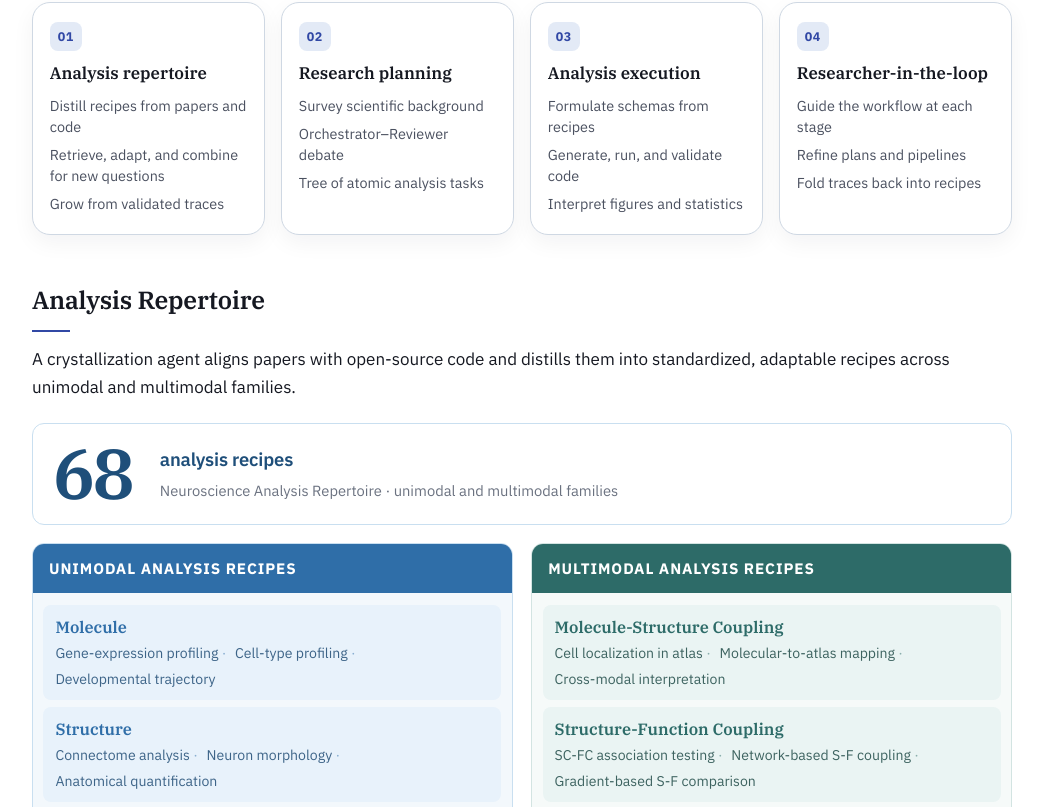
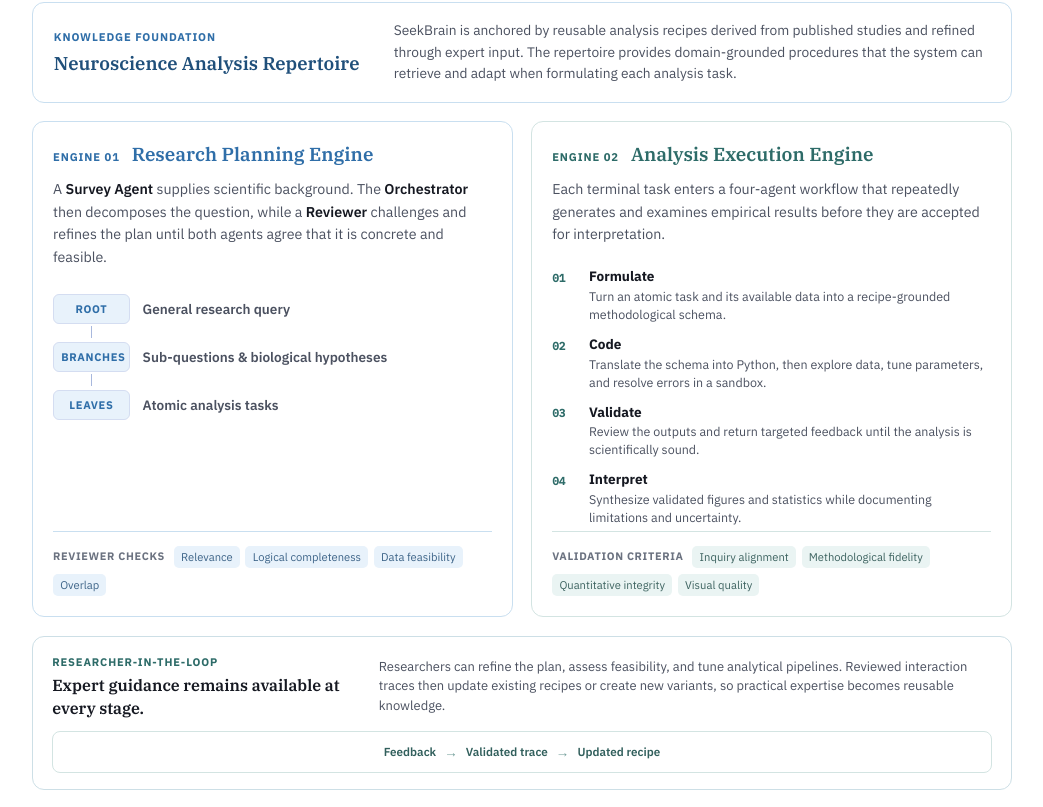
Before and after one commit to AI4NeuroLab/SeekBrain-page, a React (Vite) app: page / in a window 1280 px wide. Shown: the part 1353-2160 px from the top of the page, without its empty margins (118-1161 px from the left). Built offline with nearby package versions, Linux system fonts and the light colour scheme.

Commit message:
Add results section and update execution engine description

```diff
--- a/src/App.tsx
+++ b/src/App.tsx
@@ -5,38 +5,26 @@ const asset = (path: string) => {
   return `${base}${path}`;
 };
 
-const framework = [
+const executionPhases = [
   {
-    title: "Analysis repertoire",
-    points: [
-      "Distill recipes from papers and code",
-      "Retrieve, adapt, and combine for new questions",
-      "Grow from validated traces",
-    ],
+    number: "01",
+    title: "Formulate",
+    body: "Turn an atomic task and its available data into a recipe-grounded methodological schema.",
   },
   {
-    title: "Research planning",
-    points: [
-      "Survey scientific background",
-      "Orchestrator–Reviewer debate",
-      "Tree of atomic analysis tasks",
-    ],
+    number: "02",
+    title: "Code",
+    body: "Translate the schema into Python, then explore data, tune parameters, and resolve errors in a sandbox.",
   },
   {
-    title: "Analysis execution",
-    points: [
-      "Formulate schemas from recipes",
-      "Generate, run, and validate code",
-      "Interpret figures and statistics",
-    ],
+    number: "03",
+    title: "Validate",
+    body: "Review the outputs and return targeted feedback until the analysis is scientifically sound.",
   },
   {
-    title: "Researcher-in-the-loop",
-    points: [
-      "Guide the workflow at each stage",
-      "Refine plans and pipelines",
-      "Fold traces back into recipes",
-    ],
+    number: "04",
+    title: "Interpret",
+    body: "Synthesize validated figures and statistics while documenting limitations and uncertainty.",
   },
 ] as const;
 
@@ -202,25 +190,111 @@ export default function App() {
             </p>
         </section>
 
-        <section>
+        <section className="framework-section">
           <h2>Framework</h2>
           <p>
-            SeekBrain anchors analysis in a Neuroscience Analysis Repertoire, runs planning and
-            execution engines to produce evidence, and keeps researchers in the loop so validated
-            traces refine reusable recipes.
+            SeekBrain combines a Neuroscience Analysis Repertoire with research planning and
+            analysis execution engines, while keeping researchers in the loop throughout the
+            workflow.
           </p>
-          <div className="module-grid">
-            {framework.map((item, index) => (
-              <article className="module-card" key={item.title}>
-                <span className="module-index">{String(index + 1).padStart(2, "0")}</span>
-                <h3>{item.title}</h3>
-                <ul>
-                  {item.points.map((point) => (
-                    <li key={point}>{point}</li>
+
+          <div className="framework-map">
+            <article className="knowledge-layer">
+              <header className="knowledge-heading">
+                <span className="engine-number">Knowledge foundation</span>
+                <h3>Neuroscience Analysis Repertoire</h3>
+              </header>
+              <p>
+                SeekBrain is anchored by reusable analysis recipes derived from published studies
+                and refined through expert input. The repertoire provides domain-grounded
+                procedures that the system can retrieve and adapt when formulating each analysis
+                task.
+              </p>
+            </article>
+
+            <div className="engine-grid">
+              <article className="engine-card planning-engine">
+                <header>
+                  <span className="engine-number">Engine 01</span>
+                  <h3>Research Planning Engine</h3>
+                </header>
+                <p>
+                  A <strong>Survey Agent</strong> supplies scientific background. The
+                  <strong> Orchestrator</strong> then decomposes the question, while a
+                  <strong> Reviewer</strong> challenges and refines the plan until both agents
+                  agree that it is concrete and feasible.
+                </p>
+                <ol className="plan-tree">
+                  <li>
+                    <span>Root</span>
+                    <strong>General research query</strong>
+                  </li>
+                  <li>
+                    <span>Branches</span>
+                    <strong>Sub-questions &amp; biological hypotheses</strong>
+                  </li>
+                  <li>
+                    <span>Leaves</span>
+                    <strong>Atomic analysis tasks</strong>
+                  </li>
+                </ol>
+                <div className="engine-checks">
+                  <strong>Reviewer checks</strong>
+                  <span>Relevance</span>
+                  <span>Logical completeness</span>
+                  <span>Data feasibility</span>
+                  <span>Overlap</span>
+                </div>
+              </article>
+
+              <article className="engine-card execution-engine">
+                <header>
+                  <span className="engine-number">Engine 02</span>
+                  <h3>Analysis Execution Engine</h3>
+                </header>
+                <p>
+                  Each terminal task enters a four-agent workflow that repeatedly generates and
+                  examines empirical results before they are accepted for interpretation.
+                </p>
+                <ol className="execution-phases">
+                  {executionPhases.map((phase) => (
+                    <li key={phase.title}>
+                      <span>{phase.number}</span>
+                      <div>
+                        <strong>{phase.title}</strong>
+                        <p>{phase.body}</p>
+                      </div>
+                    </li>
                   ))}
-                </ul>
+                </ol>
+                <div className="engine-checks">
+                  <strong>Validation criteria</strong>
+                  <span>Inquiry alignment</span>
+                  <span>Methodological fidelity</span>
+                  <span>Quantitative integrity</span>
+                  <span>Visual quality</span>
+                </div>
               </article>
-            ))}
+            </div>
+
+            <aside className="researcher-loop">
+              <div>
+                <span>Researcher-in-the-loop</span>
+                <strong>Expert guidance remains available at every stage.</strong>
+              </div>
+              <p>
+                Researchers can refine the plan, assess feasibility, and tune analytical pipelines.
+                Reviewed interaction traces then update existing recipes or create new variants, so
+                practical expertise becomes reusable knowledge.
+              </p>
+              <div className="learning-cycle" aria-label="Continuous learning cycle">
+                <span>Feedback</span>
+                <i aria-hidden="true">→</i>
+                <span>Validated trace</span>
+                <i aria-hidden="true">→</i>
+                <span>Updated recipe</span>
+              </div>
+            </aside>
           </div>
         </section>
 
@@ -236,7 +310,7 @@ export default function App() {
               <strong>68</strong>
               <div>
                 <span>analysis recipes</span>
-                <p>Neuroscience Analysis Repertoire · unimodal and multimodal families</p>
+                <p>From data preprocessing to visualization</p>
               </div>
             </div>
 
@@ -290,10 +364,6 @@ export default function App() {
 
             <div className="arena-block">
               <h3>Example analysis outputs</h3>
-              <p className="arena-note">
-                Representative BrainArena case results across spatial mapping, manifold analysis,
-                network structure, and decoding.
-              </p>
               <figure className="figure-block arena-figure arena-cases">
                 <div className="figure-link arena-cases-scroll">
                   <img
@@ -352,8 +422,9 @@ export default function App() {
         <section>
           <h2>Case Studies</h2>
           <p>
-            SeekBrain can follow a researcher’s progressive logic chain or lead a supervised
-            hypothesis–analysis loop on an existing dataset.
+            SeekBrain analyzes a tri-modal zebrafish dataset through a sequence of researcher-led
+            questions and reanalyzes a mouse decision-making dataset through agent-led hypothesis
+            testing.
           </p>
           <div className="case-tabs" role="tablist" aria-label="Case studies">
             {cases.map((item) => (
--- a/src/styles.css
+++ b/src/styles.css
@@ -145,7 +145,7 @@ section > .score-board,
 section > .case-tabs,
 section > .case-panel,
 section > .bibtex,
-section > .module-grid,
+section > .framework-map,
 section > .repertoire,
 section > .arena,
 section > .scores {
@@ -225,64 +225,317 @@ section > p:last-child {
   text-align: left;
 }
 
-.module-grid {
-  display: grid;
-  gap: 1rem;
-  grid-template-columns: repeat(4, minmax(0, 1fr));
+.framework-map {
+  --framework-blue: #2f6ea8;
+  --framework-blue-soft: #e8f2fb;
+  --framework-blue-line: #c9dff0;
+  --framework-teal: #2d6b68;
+  --framework-teal-soft: #eaf4f3;
+  --framework-teal-line: #d3e4e2;
   margin-top: 1.35rem;
 }
 
-.module-card {
+.engine-grid {
+  display: grid;
+  gap: 1.15rem;
+  grid-template-columns: repeat(2, minmax(0, 1fr));
+}
+
+.engine-card {
   background: var(--card);
   border: 1px solid var(--line);
-  border-radius: 18px;
-  box-shadow: 0 8px 22px rgb(21 24 33 / 0.05);
-  min-height: 100%;
-  padding: 1.15rem 1.05rem 1.2rem;
-  position: relative;
-  transition: transform 220ms var(--ease), box-shadow 220ms ease, border-color 220ms ease;
+  border-radius: 12px;
+  display: flex;
+  flex-direction: column;
+  min-width: 0;
+  padding: 1.25rem;
 }
 
-.module-card:hover {
-  border-color: rgb(49 72 165 / 0.35);
-  box-shadow: 0 14px 30px rgb(21 24 33 / 0.08);
-  transform: translateY(-3px);
+.planning-engine {
+  background: #fff;
+  border-color: var(--framework-blue-line);
 }
 
-.module-index {
-  background: var(--accent-soft);
-  border-radius: 8px;
-  color: var(--accent);
-  display: inline-block;
-  font-size: 0.78rem;
-  font-weight: 700;
-  letter-spacing: 0.04em;
-  margin-bottom: 0.75rem;
-  padding: 0.28rem 0.5rem;
+.execution-engine {
+  background: #fff;
+  border-color: var(--framework-teal-line);
 }
 
-.module-card h3 {
-  margin: 0 0 0.7rem;
+.knowledge-layer {
+  align-items: center;
+  background: #fff;
+  border: 1px solid var(--framework-blue-line);
+  border-radius: 12px;
+  display: grid;
+  gap: 1rem 2rem;
+  grid-template-columns: minmax(16rem, 0.8fr) minmax(0, 1.55fr);
+  margin-bottom: 1.15rem;
+  padding: 1.1rem 1.3rem;
+}
+
+.engine-card header {
+  align-items: baseline;
+  display: flex;
+  flex-wrap: wrap;
+  gap: 0.35rem 0.75rem;
+  margin-bottom: 0.7rem;
+}
+
+.engine-number {
+  color: var(--soft);
+  font-size: 0.7rem;
+  font-weight: 700;
+  letter-spacing: 0.08em;
+  text-transform: uppercase;
+}
+
+.engine-card h3 {
+  color: var(--ink);
   font-family: "IBM Plex Serif", Georgia, "Times New Roman", serif;
-  font-size: 1.05rem;
+  font-size: 1.18rem;
   font-weight: 600;
   line-height: 1.3;
+  margin: 0;
 }
 
-.module-card ul {
+.knowledge-heading {
+  margin: 0;
+}
+
+.knowledge-heading .engine-number {
+  color: var(--framework-blue);
+  display: block;
+  margin-bottom: 0.25rem;
+}
+
+.knowledge-heading h3 {
+  color: #1f4f7a;
+  font-family: "IBM Plex Serif", Georgia, "Times New Roman", serif;
+  font-size: 1.16rem;
+  font-weight: 600;
+  line-height: 1.35;
+  margin: 0;
+}
+
+.knowledge-layer > p {
   color: var(--muted);
+  font-size: 0.86rem;
+  line-height: 1.55;
+  margin: 0;
+}
+
+.planning-engine h3,
+.planning-engine .engine-number {
+  color: var(--framework-blue);
+}
+
+.execution-engine h3,
+.execution-engine .engine-number {
+  color: var(--framework-teal);
+}
+
+.engine-card > p {
+  color: var(--muted);
+  font-size: 0.89rem;
+  line-height: 1.6;
+  margin: 0 0 1rem;
+}
+
+.engine-card > p strong {
+  color: var(--ink);
+  font-weight: 600;
+}
+
+.plan-tree {
   display: grid;
-  font-size: 0.9rem;
-  gap: 0.45rem;
-  line-height: 1.45;
+  gap: 0;
   list-style: none;
   margin: 0;
   padding: 0;
 }
 
-.module-card li {
+.plan-tree li {
+  align-items: center;
+  display: grid;
+  gap: 0.8rem;
+  grid-template-columns: 4.8rem minmax(0, 1fr);
+  min-height: 3rem;
+  padding: 0.45rem 0;
+  position: relative;
+}
+
+.plan-tree li:not(:last-child)::after {
+  background: #a8b8dd;
+  bottom: -0.3rem;
+  content: "";
+  height: 0.75rem;
+  left: 2.4rem;
+  position: absolute;
+  width: 1px;
+}
+
+.plan-tree span {
+  background: var(--framework-blue-soft);
+  border: 1px solid #d4ddf1;
+  border-radius: 6px;
+  color: var(--framework-blue);
+  font-size: 0.69rem;
+  font-weight: 700;
+  letter-spacing: 0.06em;
+  padding: 0.28rem 0.45rem;
+  text-align: center;
+  text-transform: uppercase;
+  white-space: nowrap;
+}
+
+.plan-tree strong {
+  color: var(--muted);
+  font-size: 0.85rem;
+  font-weight: 600;
+  line-height: 1.4;
+}
+
+.execution-phases {
+  display: grid;
+  gap: 0.1rem;
+  list-style: none;
   margin: 0;
   padding: 0;
+}
+
+.execution-phases li {
+  display: grid;
+  gap: 0.7rem;
+  grid-template-columns: 1.6rem minmax(0, 1fr);
+  padding: 0.32rem 0;
+}
+
+.execution-phases li > span {
+  color: var(--framework-teal);
+  font-family: "IBM Plex Mono", ui-monospace, SFMono-Regular, Menlo, Consolas, monospace;
+  font-size: 0.69rem;
+  font-weight: 700;
+  padding-top: 0.12rem;
+}
+
+.execution-phases strong {
+  color: var(--ink);
+  display: block;
+  font-size: 0.85rem;
+  font-weight: 700;
+  line-height: 1.35;
+}
+
+.execution-phases p {
+  color: var(--muted);
+  font-size: 0.78rem;
+  line-height: 1.45;
+  margin: 0.08rem 0 0;
+}
+
+.engine-checks {
+  align-items: center;
+  border-top: 1px solid var(--line);
+  display: flex;
+  flex-wrap: wrap;
+  gap: 0.35rem;
+  margin-top: auto;
+  padding-top: 0.85rem;
+}
+
+.engine-checks strong {
+  color: var(--soft);
+  font-size: 0.68rem;
+  letter-spacing: 0.06em;
+  margin-right: 0.2rem;
+  text-transform: uppercase;
+}
+
+.engine-checks span {
+  border-radius: 5px;
+  color: var(--muted);
+  font-size: 0.7rem;
+  line-height: 1.3;
+  padding: 0.25rem 0.45rem;
+}
+
+.planning-engine .engine-checks {
+  border-top-color: var(--framework-blue-line);
+}
+
+.planning-engine .engine-checks span {
+  background: var(--framework-blue-soft);
+  color: #3d6488;
+}
+
+.execution-engine .engine-checks {
+  border-top-color: var(--framework-teal-line);
+}
+
+.execution-engine .engine-checks span {
+  background: var(--framework-teal-soft);
+  color: #3d6360;
+}
+
+.researcher-loop {
+  align-items: center;
+  background: #fff;
+  border: 1px solid #cddfe6;
+  border-radius: 12px;
+  display: grid;
+  gap: 0.75rem 1.25rem;
+  grid-template-columns: minmax(10rem, 0.75fr) minmax(0, 1.5fr);
+  margin-top: 1.15rem;
+  padding: 1rem 1.2rem;
+}
+
+.researcher-loop > div:first-child span {
+  color: var(--framework-teal);
+  display: block;
+  font-size: 0.69rem;
+  font-weight: 700;
+  letter-spacing: 0.08em;
+  margin-bottom: 0.2rem;
+  text-transform: uppercase;
+}
+
+.researcher-loop > div:first-child strong {
+  display: block;
+  font-family: "IBM Plex Serif", Georgia, "Times New Roman", serif;
+  font-size: 1rem;
+  font-weight: 600;
+  line-height: 1.4;
+}
+
+.researcher-loop > p {
+  color: var(--muted);
+  font-size: 0.81rem;
+  line-height: 1.5;
+  margin: 0;
+}
+
+.learning-cycle {
+  align-items: center;
+  background: rgb(255 255 255 / 0.72);
+  border: 1px solid var(--framework-teal-line);
+  border-radius: 8px;
+  display: flex;
+  gap: 0.5rem;
+  grid-column: 1 / -1;
+  justify-content: center;
+  padding: 0.55rem 0.75rem;
+}
+
+.learning-cycle span {
+  color: #315f5c;
+  font-size: 0.73rem;
+  font-weight: 600;
+}
+
+.learning-cycle i {
+  color: #75a09c;
+  font-size: 0.85rem;
+  font-style: normal;
 }
 
 .score-board {
@@ -309,12 +562,6 @@ section > p:last-child {
   font-weight: 700;
   letter-spacing: 0.08em;
   text-transform: uppercase;
-}
-
-.arena-note {
-  color: var(--muted);
-  font-size: 0.92rem;
-  margin: 0 0 0.85rem;
 }
 
 .arena-figure {
@@ -550,12 +797,8 @@ section > p:last-child {
 .repertoire {
   --rep-ink: #1f4f7a;
   --rep-uni: #2f6ea8;
-  --rep-uni-soft: #e8f2fb;
-  --rep-uni-panel: #f3f8fc;
   --rep-uni-line: #c9dff0;
   --rep-multi: #2d6b68;
-  --rep-multi-soft: #eaf4f3;
-  --rep-multi-panel: #f6faf9;
   --rep-multi-line: #d3e4e2;
   margin-top: 1.35rem;
 }
@@ -563,18 +806,18 @@ section > p:last-child {
 .repertoire-hero {
   align-items: center;
   background: #fff;
-  border: 1px solid var(--rep-uni-line);
-  border-radius: 12px;
+  border-bottom: 1px solid var(--line);
+  border-top: 1px solid var(--line);
   display: grid;
-  gap: 1.25rem 1.75rem;
+  gap: 1.25rem 1.5rem;
   grid-template-columns: auto minmax(0, 1fr);
-  padding: 1.1rem 1.25rem 1.2rem;
+  padding: 1.05rem 0.2rem 1.15rem;
 }
 
 .repertoire-hero > strong {
   color: var(--rep-ink);
   font-family: "IBM Plex Serif", Georgia, "Times New Roman", serif;
-  font-size: clamp(3.4rem, 7vw, 4.4rem);
+  font-size: 3.25rem;
   font-variant-numeric: tabular-nums;
   font-weight: 600;
   letter-spacing: -0.04em;
@@ -611,118 +854,143 @@ section > p:last-child {
   flex-direction: column;
   min-width: 0;
   overflow: hidden;
-  padding: 0 0 0.3rem;
+  padding: 0;
 }
 
 .repertoire-column.tone-uni {
-  background: var(--rep-uni-panel);
-  border: 1px solid var(--rep-uni-line);
+  background: #fff;
+  border: 1px solid #d8e1e8;
+  border-top: 3px solid var(--rep-uni);
 }
 
 .repertoire-column.tone-multi {
-  background: var(--rep-multi-panel);
-  border: 1px solid var(--rep-multi-line);
+  background: #fff;
+  border: 1px solid #d8e1e8;
+  border-top: 3px solid var(--rep-multi);
 }
 
 .repertoire-column > h3 {
-  color: #fff;
+  align-items: center;
+  background: #fff;
+  border-bottom: 1px solid #e5eaee;
+  display: flex;
   font-family: "IBM Plex Sans", "Helvetica Neue", Arial, sans-serif;
-  font-size: 0.95rem;
+  font-size: 0.79rem;
   font-weight: 700;
-  letter-spacing: 0.06em;
-  margin: 0 0 0.25rem;
-  min-height: 1.2em;
-  padding: 0.75rem 1rem;
+  letter-spacing: 0.08em;
+  margin: 0;
+  min-height: 3rem;
+  padding: 0.75rem 1rem 0.7rem;
   text-transform: uppercase;
 }
 
 .repertoire-column.tone-uni > h3 {
-  background: var(--rep-uni);
+  color: var(--rep-uni);
 }
 
 .repertoire-column.tone-multi > h3 {
-  background: var(--rep-multi);
+  color: var(--rep-multi);
 }
 
 .repertoire-column ul {
   display: grid;
   flex: 1;
-  gap: 0.45rem;
+  gap: 0;
   grid-template-rows: repeat(4, minmax(0, 1fr));
   list-style: none;
   margin: 0;
-  padding: 0.5rem 0.65rem 0.45rem;
+  padding: 0 0.95rem 0.15rem;
 }
 
 .repertoire-column li {
+  background: #fff;
   border: 0;
-  border-radius: 8px;
+  border-bottom: 1px solid #edf0f2;
+  border-radius: 0;
   display: flex;
   flex-direction: column;
   justify-content: flex-start;
   min-height: 0;
-  padding: 0.65rem 0.75rem 0.7rem;
+  padding: 0.8rem 0.15rem 0.85rem;
 }
 
-.repertoire-column.tone-uni li {
-  background: var(--rep-uni-soft);
-}
-
-.repertoire-column.tone-multi li {
-  background: var(--rep-multi-soft);
+.repertoire-column li:last-child {
+  border-bottom: 0;
 }
 
 .repertoire-column li > span {
-  display: block;
+  align-items: center;
+  color: var(--family-accent);
+  display: flex;
   font-family: "IBM Plex Serif", Georgia, "Times New Roman", serif;
-  font-size: 1.02rem;
+  font-size: 0.98rem;
   font-weight: 600;
+  gap: 0.55rem;
   line-height: 1.35;
 }
 
-.repertoire-column.tone-uni li > span {
-  color: var(--rep-uni);
-}
-
-.repertoire-column.tone-multi li > span {
-  color: var(--rep-multi);
+.repertoire-column li > span::before {
+  background: var(--family-accent);
+  border-radius: 50%;
+  content: "";
+  flex: 0 0 auto;
+  height: 0.42rem;
+  width: 0.42rem;
 }
 
 .repertoire-column li > p {
   display: flex;
   flex-wrap: wrap;
   gap: 0.3rem 0;
-  margin: 0.35rem 0 0;
+  margin: 0.35rem 0 0 0.97rem;
 }
 
 .repertoire-column li em {
+  color: #53616d;
   display: inline-block;
-  font-size: 0.88rem;
+  font-size: 0.84rem;
   font-style: normal;
   line-height: 1.45;
   white-space: nowrap;
 }
 
-.repertoire-column.tone-uni li em {
-  color: #3d6488;
-}
-
-.repertoire-column.tone-multi li em {
-  color: #3d6360;
-}
-
 .repertoire-column li em:not(:last-child)::after {
+  color: var(--family-accent);
   content: " ·";
   margin-right: 0.55rem;
   opacity: 0.5;
 }
 
-.repertoire-column.tone-uni li em:not(:last-child)::after {
-  color: var(--rep-uni);
+.repertoire-column li:nth-child(1) {
+  --family-accent: #766b91;
 }
 
-.repertoire-column.tone-multi li em:not(:last-child)::after {
-  color: var(--rep-multi);
+.repertoire-column li:nth-child(2) {
+  --family-accent: #5f788b;
+}
+
+.repertoire-column li:nth-child(3) {
+  --family-accent: #3f719c;
+}
+
+.repertoire-column li:nth-child(4) {
+  --family-accent: #587765;
+}
+
+.repertoire-column.tone-multi li:nth-child(1) {
+  --family-accent: #5b777b;
+}
+
+.repertoire-column.tone-multi li:nth-child(2) {
+  --family-accent: #4c7772;
+}
+
+.repertoire-column.tone-multi li:nth-child(3) {
+  --family-accent: #54738a;
+}
+
+.repertoire-column.tone-multi li:nth-child(4) {
+  --family-accent: #597661;
 }
 
 table {
@@ -844,7 +1112,6 @@ footer p {
 }
 
 @media (max-width: 980px) {
-  .module-grid,
   .repertoire-columns {
     grid-template-columns: repeat(2, minmax(0, 1fr));
   }
@@ -867,10 +1134,23 @@ footer p {
     padding-top: 2.75rem;
   }
 
-  .module-grid,
   .score-board,
   .repertoire-columns {
     grid-template-columns: 1fr;
+  }
+
+  .engine-grid,
+  .researcher-loop {
+    grid-template-columns: 1fr;
+  }
+
+  .knowledge-layer {
+    align-items: start;
+    grid-template-columns: 1fr;
+  }
+
+  .learning-cycle {
+    grid-column: auto;
   }
 
   .repertoire-hero {
@@ -895,7 +1175,6 @@ footer p {
     transition: none !important;
   }
 
-  .module-card:hover,
   .link-btn:hover,
   .figure-link:hover img {
     transform: none;
```
